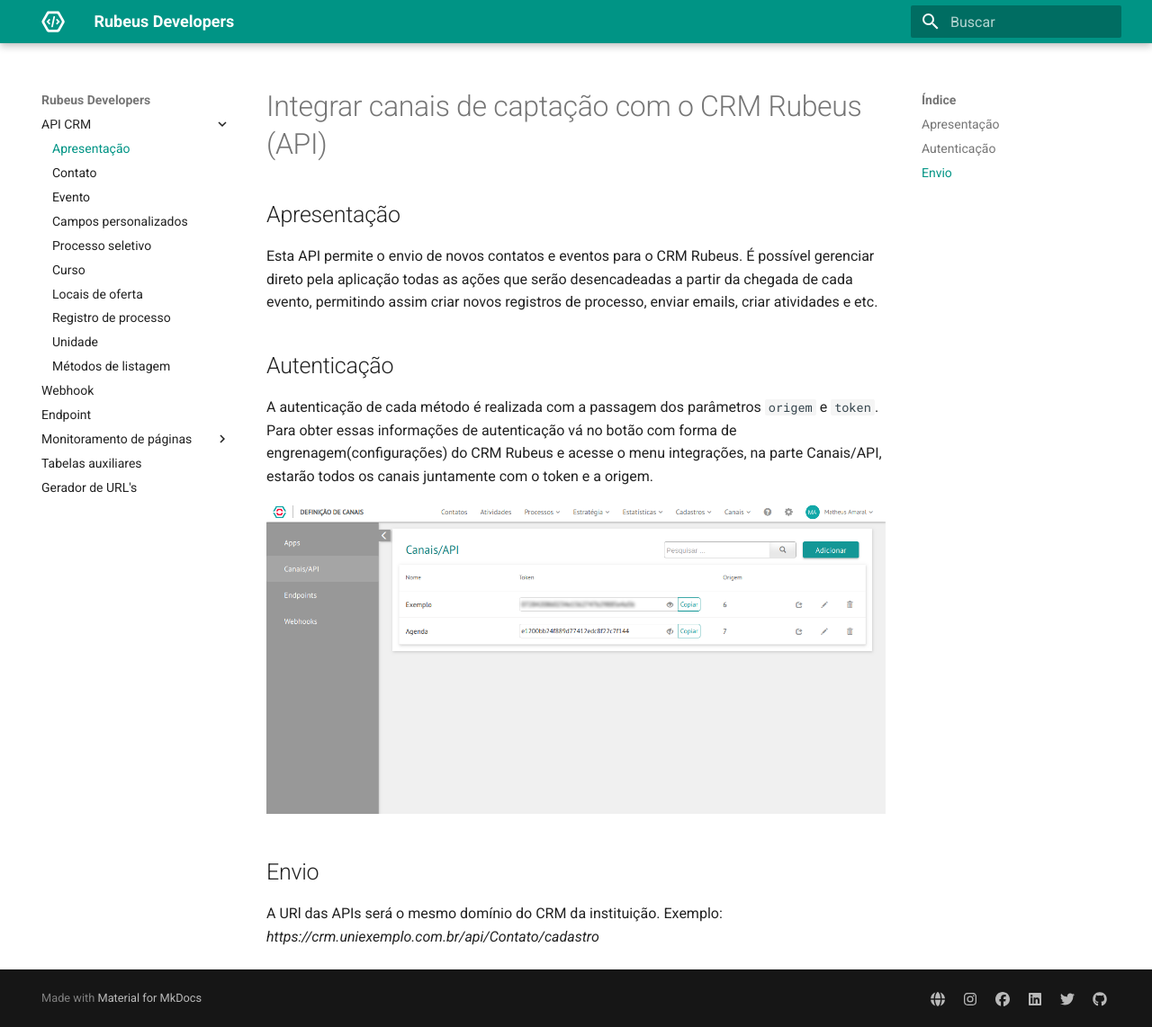
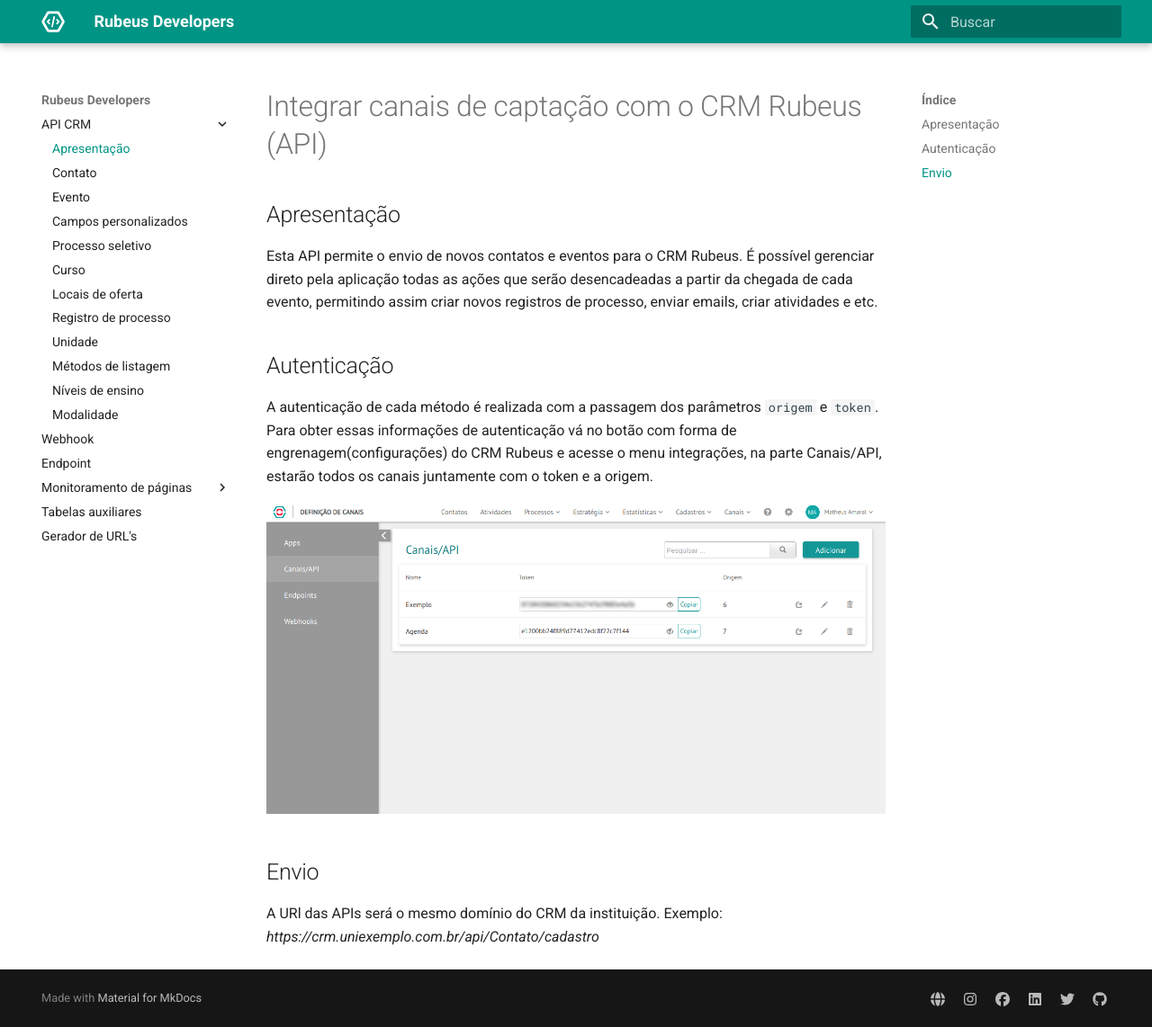
Before and after one commit to rubeus-tecnologia-e-inovacao/docs, an MkDocs documentation site: the page built from docs/api_crm/apresentacao.md, in a window 1280 px wide and 1142 px high. Shown: the whole window at 90% size. Built offline with MkDocs 1.6.1 and Material for MkDocs 9.7.7, drawn with Linux system fonts in a browser that asks for light colours.

Commit message:
fix: corrige paginas não indexadas; fix: atualiza versões

```diff
--- a/mkdocs.yml
+++ b/mkdocs.yml
@@ -52,6 +52,8 @@
     - Registro de processo: api_crm/registrodeprocesso.md
     - Unidade: api_crm/unidade.md
     - Métodos de listagem: api_crm/metodosdelistagem.md
+    - Níveis de ensino: api_crm/niveisensino.md
+    - Modalidade: api_crm/modalidades.md
     # - Usuários: api_crm/usuarios.md
   - Webhook: webhook.md
   - Endpoint: endpoint.md
```
Also changed, not shown: requirements.txt (+6 -6 lines), 1 other file.
